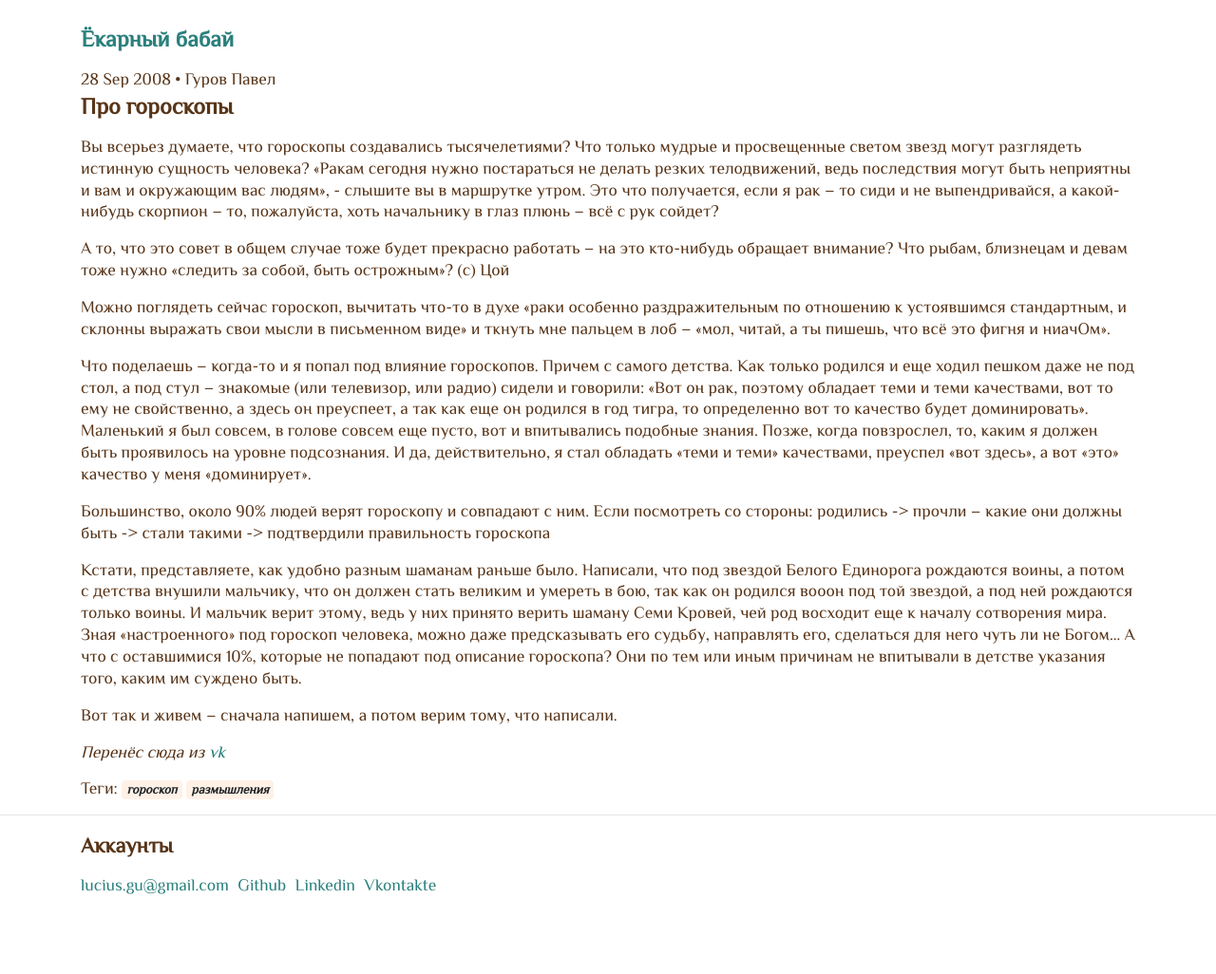
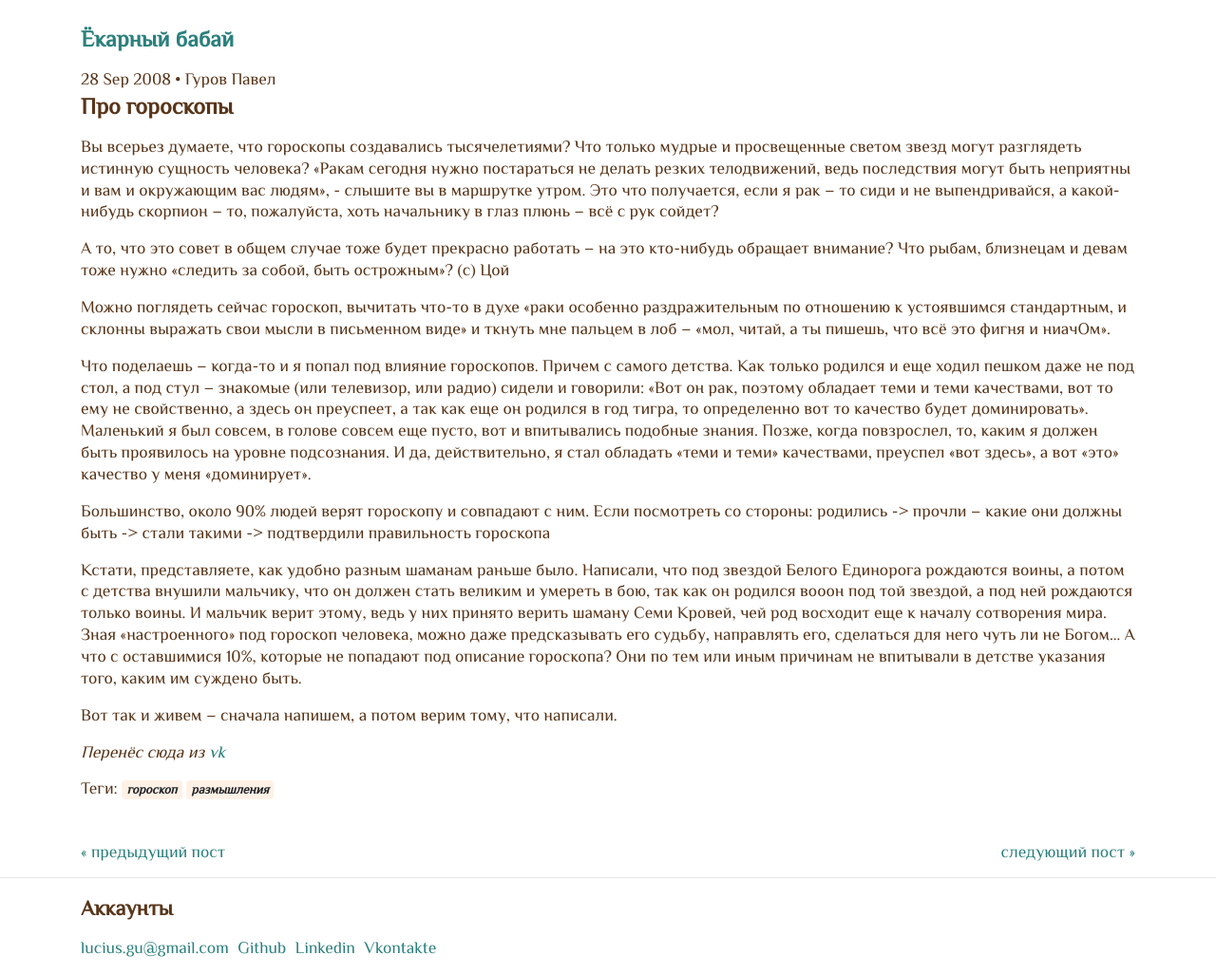
Before and after one commit to gurov/gurov.github.io, a Jekyll site: the page built from _posts/2008-09-28-about-horoscopes.markdown, in a window 1280 px wide. Shown: the whole page at 95% size. Built offline with Jekyll 4.4.1, drawn with Linux system fonts in a browser that asks for light colours; before the commit the page ends 960 px from its top, so only the background shows below that.

Commit message:
Fixed styles

```diff
--- a/_layouts/post.html
+++ b/_layouts/post.html
@@ -19,4 +19,18 @@ layout: default
     {% endfor %}
   </div>
 
+  <div class="d-flex justify-content-between mt-5">
+    {% if page.previous %}
+    <a title="{{ page.previous.title }}" href="{{ page.previous.url | prepend: site.baseurl }}">
+      « предыдущий пост
+    </a>
+    {% endif %}
+    <span></span>
+    {% if page.next %}
+    <a title="{{ page.next.title }}" href="{{ page.next.url | prepend: site.baseurl }}">
+      следующий пост »
+    </a>
+    {% endif %}
+  </div>
+
 </article>
--- a/css/main.scss
+++ b/css/main.scss
@@ -18,6 +18,8 @@
 @import "../_sass/scss/code";
 @import "../_sass/scss/badge";
 @import "../_sass/scss/tables";
+@import "../_sass/scss/bootstrap-grid";
+@import "../_sass/scss/utilities/spacing";
 
 body {
     padding-top: 1.5rem;
```
